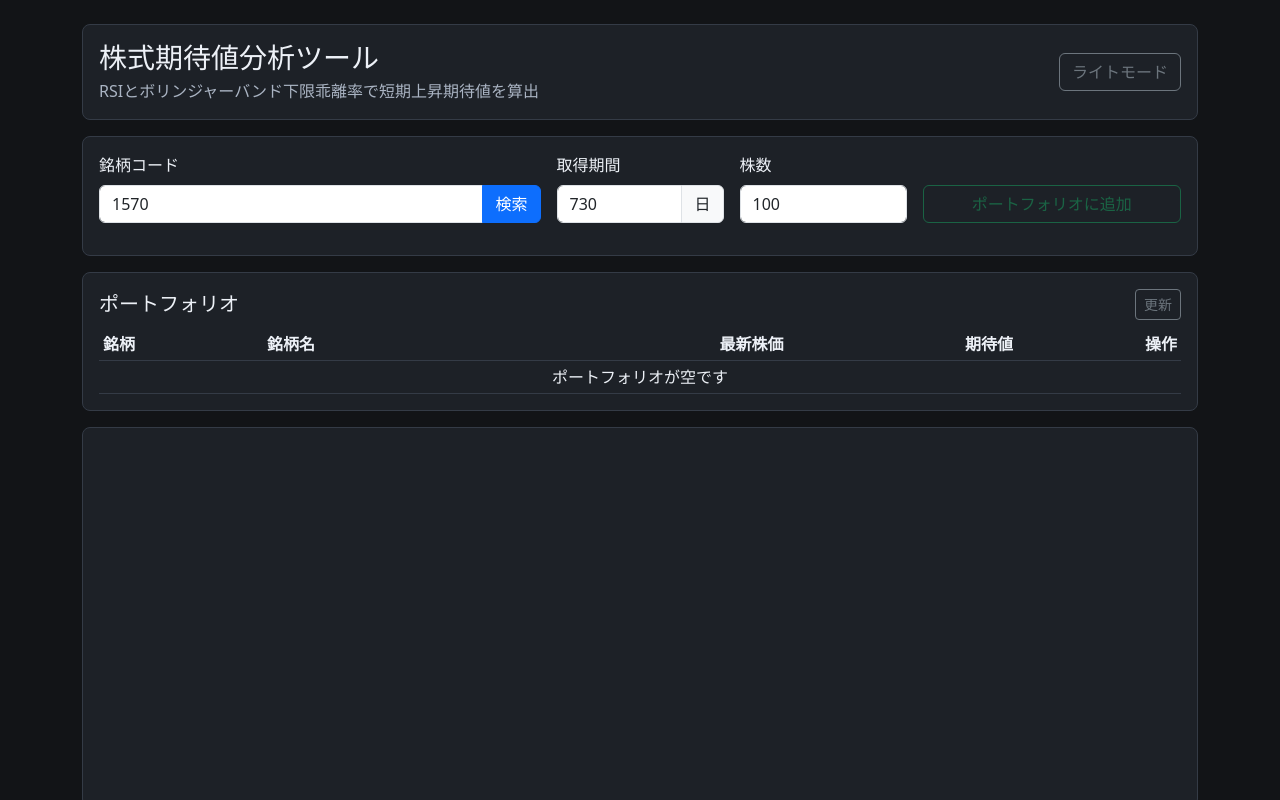
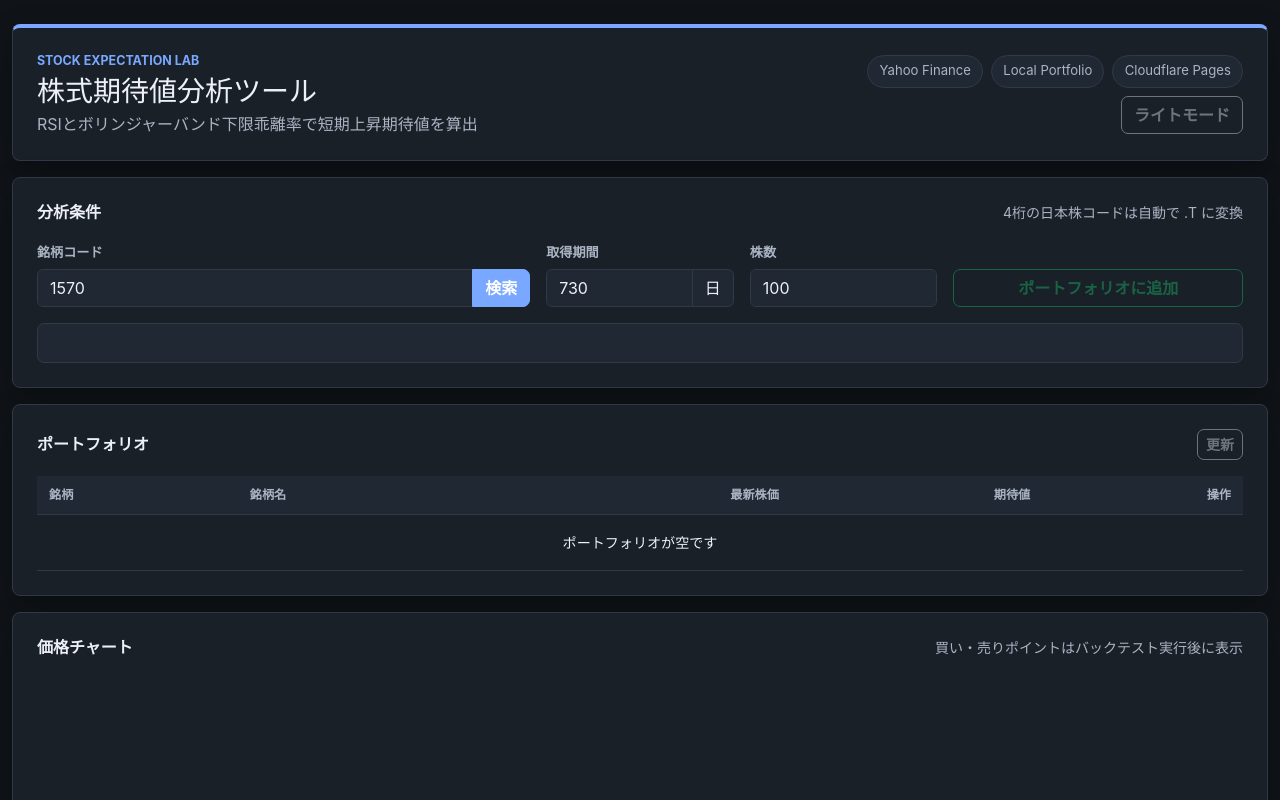
Before and after one commit to keita993/Stock2, a website: page public/index.html in a window 1280 px wide. Both pictures are taken after a click on the button "ダークモード". Shown: the top 800 px of the page. Drawn offline with nearby package versions, Linux system fonts and the light colour scheme.

Commit message:
Refine Cloudflare UI

```diff
--- a/public/index.html
+++ b/public/index.html
@@ -8,50 +8,191 @@
   <script src="https://cdn.jsdelivr.net/npm/chart.js@4.4.8/dist/chart.umd.min.js"></script>
   <style>
     :root {
-      --bg: #f7f8fa;
+      --bg: #eef2f6;
       --panel: #ffffff;
-      --text: #1f2937;
+      --panel-soft: #f8fafc;
+      --text: #182230;
       --muted: #667085;
-      --border: #d9dee7;
+      --border: #d6dce5;
+      --border-strong: #b8c2d0;
+      --primary: #2454a6;
+      --primary-strong: #163d7a;
       --blue: #1264d8;
-      --red: #d92d20;
+      --red: #c83224;
+      --green: #087443;
+      --amber: #b54708;
+      --shadow: 0 10px 28px rgba(16, 24, 40, 0.08);
     }
 
     [data-theme="dark"] {
-      --bg: #121417;
-      --panel: #1d2127;
+      --bg: #101418;
+      --panel: #1a2028;
+      --panel-soft: #202834;
       --text: #edf1f7;
       --muted: #aab4c3;
-      --border: #343b46;
+      --border: #303946;
+      --border-strong: #465366;
+      --primary: #7aa7ff;
+      --primary-strong: #a9c5ff;
       --blue: #6aa8ff;
       --red: #ff837a;
+      --green: #73d1a2;
+      --amber: #f7b267;
+      --shadow: 0 12px 30px rgba(0, 0, 0, 0.28);
     }
 
     body {
       background: var(--bg);
       color: var(--text);
+      font-family: -apple-system, BlinkMacSystemFont, "Segoe UI", system-ui, sans-serif;
+      letter-spacing: 0;
+    }
+
+    .app-shell {
+      max-width: 1440px;
     }
 
     .panel {
       background: var(--panel);
       border: 1px solid var(--border);
       border-radius: 8px;
+      box-shadow: var(--shadow);
+    }
+
+    .app-header {
+      border-top: 4px solid var(--primary);
+    }
+
+    .eyebrow {
+      color: var(--primary);
+      font-size: 0.78rem;
+      font-weight: 700;
+      letter-spacing: 0;
+      text-transform: uppercase;
     }
 
     .muted {
       color: var(--muted);
     }
 
+    .status-strip {
+      display: flex;
+      flex-wrap: wrap;
+      gap: 0.5rem;
+      justify-content: flex-end;
+    }
+
+    .status-pill {
+      border: 1px solid var(--border);
+      border-radius: 999px;
+      color: var(--muted);
+      background: var(--panel-soft);
+      font-size: 0.82rem;
+      padding: 0.35rem 0.7rem;
+      white-space: nowrap;
+    }
+
+    .section-title {
+      display: flex;
+      align-items: center;
+      justify-content: space-between;
+      gap: 1rem;
+      margin-bottom: 1rem;
+    }
+
+    .section-title h2 {
+      font-size: 1rem;
+      font-weight: 700;
+      margin: 0;
+    }
+
+    .form-label {
+      color: var(--muted);
+      font-size: 0.82rem;
+      font-weight: 700;
+      margin-bottom: 0.35rem;
+    }
+
+    .form-control,
+    .input-group-text {
+      background-color: var(--panel-soft);
+      border-color: var(--border);
+      color: var(--text);
+    }
+
+    .form-control:focus {
+      background-color: var(--panel);
+      border-color: var(--primary);
+      box-shadow: 0 0 0 0.2rem rgba(36, 84, 166, 0.14);
+      color: var(--text);
+    }
+
+    .btn {
+      border-radius: 7px;
+      font-weight: 700;
+    }
+
+    .btn-primary {
+      background-color: var(--primary);
+      border-color: var(--primary);
+    }
+
+    .btn-primary:hover,
+    .btn-primary:focus {
+      background-color: var(--primary-strong);
+      border-color: var(--primary-strong);
+    }
+
+    .btn-outline-secondary,
+    .btn-outline-success,
+    .btn-outline-primary,
+    .btn-outline-danger {
+      background: var(--panel);
+    }
+
     .table {
       --bs-table-bg: var(--panel);
       --bs-table-color: var(--text);
       --bs-table-border-color: var(--border);
+      font-size: 0.88rem;
+    }
+
+    .table thead th {
+      background: var(--panel-soft);
+      color: var(--muted);
+      font-size: 0.76rem;
+      font-weight: 800;
+      text-transform: uppercase;
+      vertical-align: middle;
+    }
+
+    .table tbody tr:hover {
+      background: var(--panel-soft);
+    }
+
+    .table td,
+    .table th {
+      padding: 0.62rem 0.75rem;
     }
 
     .value {
-      font-size: 1.35rem;
-      font-weight: 700;
+      font-size: 1.55rem;
+      font-weight: 800;
       line-height: 1.1;
+      margin-top: 0.25rem;
+    }
+
+    .metric-card {
+      position: relative;
+      overflow: hidden;
+    }
+
+    .metric-card::before {
+      content: "";
+      position: absolute;
+      inset: 0 auto 0 0;
+      width: 4px;
+      background: var(--primary);
     }
 
     .positive,
@@ -67,7 +208,7 @@
     }
 
     .chart-wrap {
-      height: 380px;
+      height: 430px;
     }
 
     .table-wrap {
@@ -75,24 +216,64 @@
       overflow: auto;
     }
 
+    .stock-name {
+      background: var(--panel-soft);
+      border: 1px solid var(--border);
+      border-radius: 7px;
+      min-height: 2.55rem;
+      padding: 0.55rem 0.75rem;
+    }
+
+    .empty-row {
+      color: var(--muted);
+      height: 3.5rem;
+    }
+
     th {
       position: sticky;
       top: 0;
       z-index: 1;
     }
+
+    @media (max-width: 768px) {
+      .app-shell {
+        padding-left: 0.75rem;
+        padding-right: 0.75rem;
+      }
+
+      .chart-wrap {
+        height: 320px;
+      }
+
+      .status-strip {
+        justify-content: flex-start;
+      }
+    }
   </style>
 </head>
 <body>
-  <main class="container py-4">
-    <header class="panel p-3 mb-3 d-flex flex-column flex-lg-row gap-3 justify-content-between align-items-lg-center">
+  <main class="container app-shell py-4">
+    <header class="panel app-header p-4 mb-3 d-flex flex-column flex-lg-row gap-3 justify-content-between align-items-lg-center">
       <div>
+        <div class="eyebrow mb-1">Stock Expectation Lab</div>
         <h1 class="h3 mb-1">株式期待値分析ツール</h1>
         <div class="muted">RSIとボリンジャーバンド下限乖離率で短期上昇期待値を算出</div>
       </div>
-      <button id="themeToggle" class="btn btn-outline-secondary" type="button">ダークモード</button>
+      <div class="d-flex flex-column align-items-lg-end gap-2">
+        <div class="status-strip">
+          <span class="status-pill">Yahoo Finance</span>
+          <span class="status-pill">Local Portfolio</span>
+          <span class="status-pill">Cloudflare Pages</span>
+        </div>
+        <button id="themeToggle" class="btn btn-outline-secondary" type="button">ダークモード</button>
+      </div>
     </header>
 
-    <section class="panel p-3 mb-3">
+    <section class="panel p-4 mb-3">
+      <div class="section-title">
+        <h2>分析条件</h2>
+        <span class="muted small">4桁の日本株コードは自動で .T に変換</span>
+      </div>
       <div class="row g-3 align-items-end">
         <div class="col-12 col-lg-5">
           <label for="ticker" class="form-label">銘柄コード</label>
@@ -116,13 +297,13 @@
           <button id="addPortfolioBtn" class="btn btn-outline-success w-100" type="button" disabled>ポートフォリオに追加</button>
         </div>
       </div>
-      <div id="stockName" class="mt-3 fw-semibold"></div>
+      <div id="stockName" class="stock-name mt-3 fw-semibold"></div>
       <div id="error" class="alert alert-danger mt-3 d-none"></div>
     </section>
 
-    <section id="portfolioSection" class="panel p-3 mb-3">
-      <div class="d-flex justify-content-between align-items-center mb-2">
-        <h2 class="h5 mb-0">ポートフォリオ</h2>
+    <section id="portfolioSection" class="panel p-4 mb-3">
+      <div class="section-title">
+        <h2>ポートフォリオ</h2>
         <button id="refreshPortfolioBtn" class="btn btn-sm btn-outline-secondary" type="button">更新</button>
       </div>
       <div class="table-responsive">
@@ -143,37 +324,45 @@
 
     <section id="stats" class="row g-3 mb-3 d-none">
       <div class="col-6 col-lg-3">
-        <div class="panel p-3 h-100">
+        <div class="panel metric-card p-3 h-100">
           <div class="muted">期待値 平均</div>
           <div id="avgExpectation" class="value">-</div>
         </div>
       </div>
       <div class="col-6 col-lg-3">
-        <div class="panel p-3 h-100">
+        <div class="panel metric-card p-3 h-100">
           <div class="muted">期待値 Max</div>
           <div id="maxExpectation" class="value">-</div>
         </div>
       </div>
       <div class="col-6 col-lg-3">
-        <div class="panel p-3 h-100">
+        <div class="panel metric-card p-3 h-100">
           <div class="muted">期待値 Min</div>
           <div id="minExpectation" class="value">-</div>
         </div>
       </div>
       <div class="col-6 col-lg-3">
-        <div class="panel p-3 h-100">
+        <div class="panel metric-card p-3 h-100">
           <div class="muted">期間収益率</div>
           <div id="periodReturn" class="value">-</div>
         </div>
       </div>
     </section>
 
-    <section class="panel p-3 mb-3 chart-wrap">
-      <canvas id="stockChart"></canvas>
+    <section class="panel p-4 mb-3">
+      <div class="section-title">
+        <h2>価格チャート</h2>
+        <span class="muted small">買い・売りポイントはバックテスト実行後に表示</span>
+      </div>
+      <div class="chart-wrap">
+        <canvas id="stockChart"></canvas>
+      </div>
     </section>
 
-    <section class="panel p-3 mb-3">
-      <h2 class="h5 mb-3">バックテスト設定</h2>
+    <section class="panel p-4 mb-3">
+      <div class="section-title">
+        <h2>バックテスト設定</h2>
+      </div>
       <div class="row g-3 align-items-end">
         <div class="col-6 col-lg-3">
           <label for="buyThreshold" class="form-label">買い閾値</label>
@@ -198,31 +387,34 @@
     <section id="backtestResults" class="d-none">
       <div class="row g-3 mb-3">
         <div class="col-6 col-lg-3">
-          <div class="panel p-3 h-100">
+          <div class="panel metric-card p-3 h-100">
             <div class="muted">総取引回数</div>
             <div id="totalTrades" class="value">-</div>
           </div>
         </div>
         <div class="col-6 col-lg-3">
-          <div class="panel p-3 h-100">
+          <div class="panel metric-card p-3 h-100">
             <div class="muted">勝率</div>
             <div id="winRate" class="value">-</div>
           </div>
         </div>
         <div class="col-6 col-lg-3">
-          <div class="panel p-3 h-100">
+          <div class="panel metric-card p-3 h-100">
             <div class="muted">総利益率</div>
             <div id="totalProfitRate" class="value">-</div>
           </div>
         </div>
         <div class="col-6 col-lg-3">
-          <div class="panel p-3 h-100">
+          <div class="panel metric-card p-3 h-100">
             <div class="muted">総利益金額</div>
             <div id="totalProfitAmount" class="value">-</div>
           </div>
         </div>
       </div>
-      <div class="panel p-3 mb-3 table-wrap">
+      <div class="panel p-4 mb-3 table-wrap">
+        <div class="section-title">
+          <h2>取引履歴</h2>
+        </div>
         <table class="table table-sm align-middle mb-0">
           <thead>
             <tr>
@@ -241,7 +433,10 @@
       </div>
     </section>
 
-    <section class="panel p-3 table-wrap">
+    <section class="panel p-4 table-wrap">
+      <div class="section-title">
+        <h2>株価データ</h2>
+      </div>
       <table class="table table-sm align-middle mb-0">
         <thead>
           <tr>
@@ -492,7 +687,7 @@
       const body = document.getElementById("portfolioBody");
       const portfolio = getPortfolio();
       if (portfolio.length === 0) {
-        body.innerHTML = `<tr><td colspan="5" class="text-center muted">ポートフォリオが空です</td></tr>`;
+        body.innerHTML = `<tr class="empty-row"><td colspan="5" class="text-center">ポートフォリオが空です</td></tr>`;
         return;
       }
 
```
